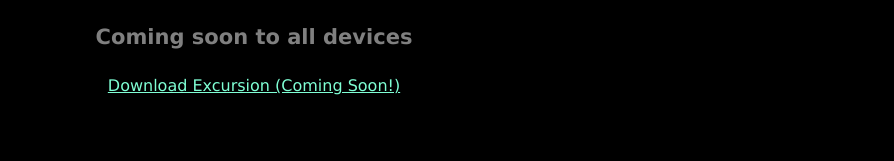
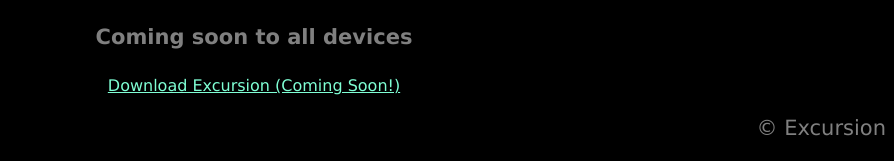
Before and after one commit to baowave8/excursion, a plain HTML site: page index.html in a window 1280 px wide. Shown: the part 1127-1288 px from the top of the page, without its empty margins (386-1280 px from the left). Before the commit the page ends 1238 px from the top, so only its background shows below. Drawn offline with Linux system fonts and the light colour scheme.

Commit message:
upload this

```diff
--- a/index.html
+++ b/index.html
@@ -19,6 +19,7 @@
     <p><img src="https://s3.amazonaws.com/codecademy-content/programs/freelance-one/excursion/images/phone.png"></p>
     <h4 class="header--sub--header">Coming soon to all devices</h4>
     <p><a class="link-cta" href="#">Download Excursion (Coming Soon!)</a></p>
+    <p class="footer--copyright">&#169 Excursion</p>
 
 </body>
 </html>
--- a/resources/css/style.css
+++ b/resources/css/style.css
@@ -25,3 +25,10 @@
     font-size: 16px;
     color: aquamarine;
 }
+/* footer*/
+
+.footer--copyright {
+    font-size: 21px;
+    color: gray;
+    text-align: right;
+}
```
